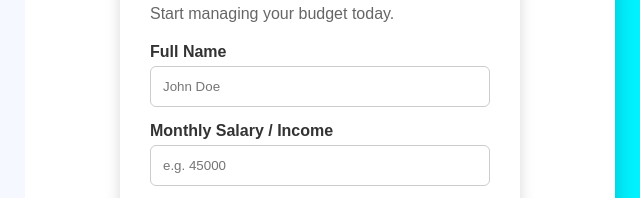
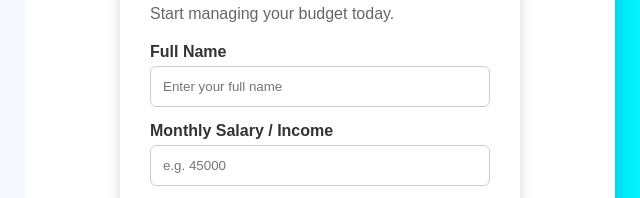
Before and after one commit to tejvenkatswarup2007/Budget-planner-hackathon, a plain HTML site: page index.html in a window 1280 px wide. Both pictures are taken after a click on the button "Register". Shown: the part 240-438 px from the top of the page, 625-1265 px from the left. Drawn offline with Linux system fonts and the light colour scheme.

Commit message:
initial commit - Budget Planner

```diff
--- a/index.html
+++ b/index.html
@@ -153,18 +153,16 @@
                 <!-- NAME -->
 
                 <div class="form-group">
+    <label for="register-name">Full Name</label>
 
-                    <label for="register-name">
-                        Full Name
-                    </label>
-
-                    <input
-                        type="text"
-                        id="register-name"
-                        placeholder="John Doe"
-                        required>
-
-                </div>
+    <input
+        type="text"
+        id="register-name"
+        placeholder="Enter your full name"
+        required
+        pattern="[A-Za-z ]+"
+        title="Name should contain only alphabets and spaces">
+</div>
 
 
                 <!-- SALARY NOW UNDER NAME -->
```
